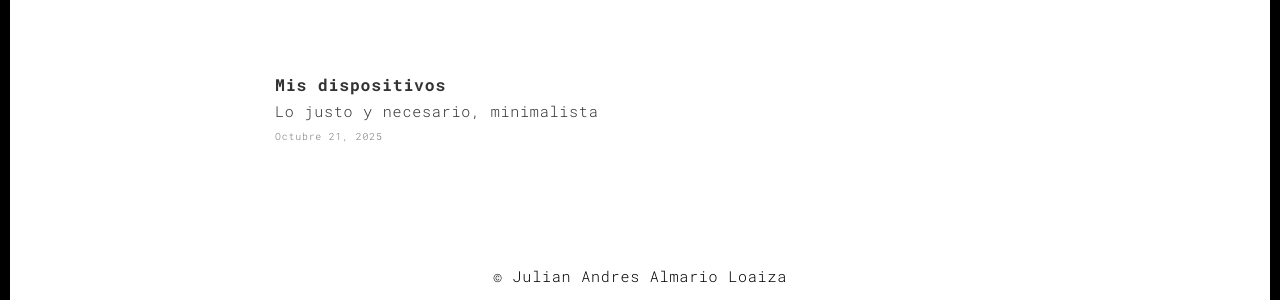
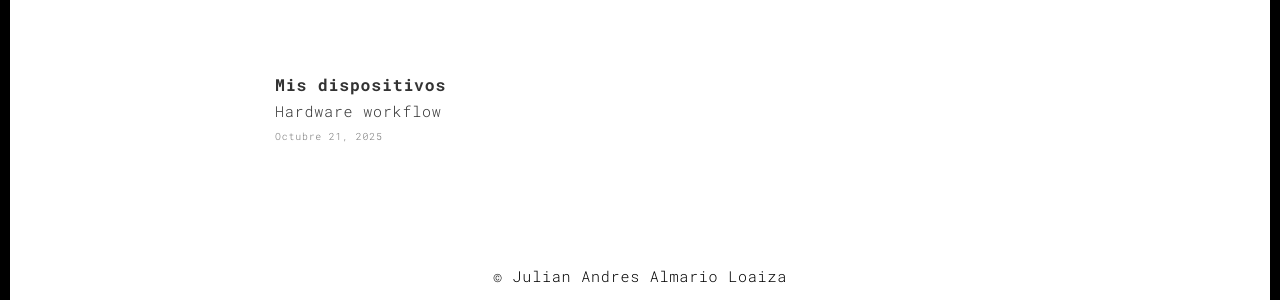
Before and after one commit to Julian-Almario/My_web, a Flask app: page /blog in a window 1280 px wide. Shown: the part 266-566 px from the top of the page. Run offline with Flask 3, Linux system fonts and the light colour scheme; some libraries are stand-ins or nearby versions.

Commit message:
update descripcion blog

```diff
--- a/templates/blog.html
+++ b/templates/blog.html
@@ -59,7 +59,7 @@
             <a href="/blog/misdispositivos" title="Ir al artículo">
               <article class="blog-entry">
                 <h3 class="blog-title">Mis dispositivos</h3>
-                <p class="blog-excerpt">Lo justo y necesario, minimalista </p>
+                <p class="blog-excerpt">Hardware workflow</p>
                 <p class="blog-meta">Octubre 21, 2025</p>
               </article>
             </a>
```
